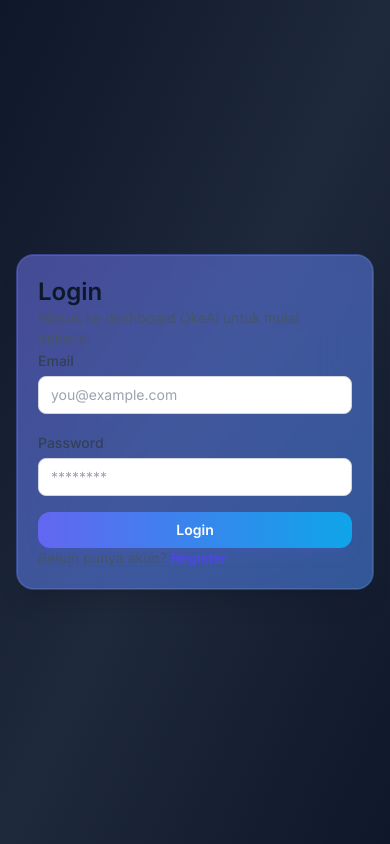
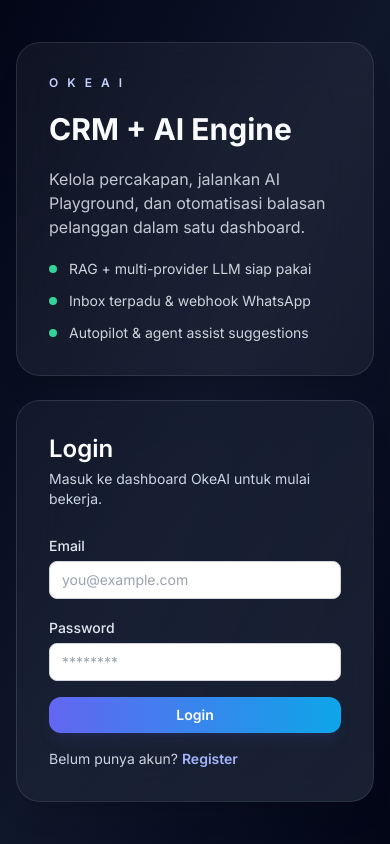
Before and after one commit to GedeOke/Oke.AI, a React (Vite) app in the folder frontend/: page /login in a window 390 px wide. Built offline with nearby package versions, Linux system fonts and the light colour scheme; no server answers.

Commit message:
style(auth): refined hero + form cards with bold gradient theme

```diff
--- a/frontend/src/pages/Login.jsx
+++ b/frontend/src/pages/Login.jsx
@@ -28,16 +28,14 @@
   };
 
   return (
-    <div className="min-h-screen bg-gradient-to-br from-slate-900 via-slate-800 to-slate-900 text-slate-50 flex items-center justify-center px-4">
-      <div className="grid grid-cols-1 md:grid-cols-2 w-full max-w-5xl gap-6">
-        <div className="hidden md:flex flex-col justify-between glass-card rounded-2xl p-8 bg-white/5 border border-white/10">
-          <div>
-            <p className="text-xs uppercase tracking-[0.3em] text-indigo-200 font-semibold">OkeAI</p>
-            <h2 className="text-3xl font-semibold mt-2">CRM + AI Engine</h2>
-            <p className="text-sm text-slate-200/80 mt-2">
-              Kelola percakapan, jalankan AI Playground, dan otomatisasi balasan pelanggan dalam satu dashboard.
-            </p>
-          </div>
+    <div className="min-h-screen bg-gradient-to-br from-slate-950 via-slate-900 to-slate-950 text-slate-50 flex items-center justify-center px-4 py-10">
+      <div className="w-full max-w-6xl grid grid-cols-1 lg:grid-cols-2 gap-6 items-center">
+        <div className="glass-card rounded-3xl p-8 space-y-5 shadow-2xl border border-white/10">
+          <p className="text-xs uppercase tracking-[0.25em] text-indigo-200 font-semibold">O K E A I</p>
+          <h2 className="text-3xl lg:text-4xl font-bold">CRM + AI Engine</h2>
+          <p className="text-base text-slate-200/85">
+            Kelola percakapan, jalankan AI Playground, dan otomatisasi balasan pelanggan dalam satu dashboard.
+          </p>
           <div className="space-y-3 text-sm text-slate-200/90">
             <div className="flex items-center gap-3">
               <span className="w-2 h-2 rounded-full bg-emerald-400" />
@@ -54,46 +52,46 @@
           </div>
         </div>
 
-        <Card className="w-full max-w-lg mx-auto space-y-5">
-          <div>
-            <h1 className="text-2xl font-semibold text-slate-900">Login</h1>
-            <p className="text-sm text-slate-600">Masuk ke dashboard OkeAI untuk mulai bekerja.</p>
+        <div className="glass-card rounded-3xl p-8 shadow-2xl border border-white/10 bg-gradient-to-br from-slate-900/60 to-slate-800/60">
+          <div className="space-y-1 mb-6">
+            <h1 className="text-2xl font-semibold text-white">Login</h1>
+            <p className="text-sm text-slate-300">Masuk ke dashboard OkeAI untuk mulai bekerja.</p>
           </div>
-          {error && <p className="text-sm text-red-600">Error: {JSON.stringify(error)}</p>}
+          {error && <p className="text-sm text-red-300 mb-4">Error: {JSON.stringify(error)}</p>}
           <form className="space-y-4" onSubmit={handleSubmit}>
-            <div>
-              <label className="text-sm font-medium text-slate-700">Email</label>
+            <div className="space-y-1">
+              <label className="text-sm font-medium text-slate-200">Email</label>
               <Input
                 type="email"
                 value={email}
                 onChange={(e) => setEmail(e.target.value)}
                 required
                 placeholder="you@example.com"
-                className="mt-1"
+                className="mt-1 bg-white text-slate-900"
               />
             </div>
-            <div>
-              <label className="text-sm font-medium text-slate-700">Password</label>
+            <div className="space-y-1">
+              <label className="text-sm font-medium text-slate-200">Password</label>
               <Input
                 type="password"
                 value={password}
                 onChange={(e) => setPassword(e.target.value)}
                 required
                 placeholder="********"
-                className="mt-1"
+                className="mt-1 bg-white text-slate-900"
               />
             </div>
             <Button type="submit" className="w-full" disabled={loading}>
               {loading ? "Loading..." : "Login"}
             </Button>
           </form>
-          <p className="text-sm text-slate-600">
+          <p className="text-sm text-slate-300 mt-4">
             Belum punya akun?{" "}
-            <Link className="text-indigo-600 font-semibold" to="/register">
+            <Link className="text-indigo-300 font-semibold" to="/register">
               Register
             </Link>
           </p>
-        </Card>
+        </div>
       </div>
     </div>
   );
--- a/frontend/src/pages/Register.jsx
+++ b/frontend/src/pages/Register.jsx
@@ -29,9 +29,9 @@
   };
 
   return (
-    <div className="min-h-screen bg-gradient-to-br from-slate-900 via-slate-800 to-slate-900 text-slate-50 flex items-center justify-center px-4">
-      <div className="grid grid-cols-1 md:grid-cols-2 w-full max-w-5xl gap-6">
-        <div className="hidden md:flex flex-col justify-between glass-card rounded-2xl p-8 bg-white/5 border border-white/10">
+    <div className="min-h-screen bg-gradient-to-br from-slate-950 via-slate-900 to-slate-950 text-slate-50 flex items-center justify-center px-4 py-10">
+      <div className="grid grid-cols-1 lg:grid-cols-2 w-full max-w-6xl gap-6 items-center">
+        <div className="hidden lg:flex flex-col justify-between glass-card rounded-3xl p-8 bg-white/5 border border-white/10 shadow-2xl">
           <div>
             <p className="text-xs uppercase tracking-[0.3em] text-indigo-200 font-semibold">OkeAI</p>
             <h2 className="text-3xl font-semibold mt-2">Daftar & Mulai</h2>
@@ -55,56 +55,56 @@
           </div>
         </div>
 
-        <Card className="w-full max-w-lg mx-auto space-y-5">
+        <div className="glass-card rounded-3xl p-8 shadow-2xl border border-white/10 bg-gradient-to-br from-slate-900/60 to-slate-800/60 space-y-5">
           <div>
-            <h1 className="text-2xl font-semibold text-slate-900">Register</h1>
-            <p className="text-sm text-slate-600">Buat akun baru OkeAI.</p>
+            <h1 className="text-2xl font-semibold text-white">Register</h1>
+            <p className="text-sm text-slate-300">Buat akun baru OkeAI.</p>
           </div>
-          {error && <p className="text-sm text-red-600">Error: {JSON.stringify(error)}</p>}
+          {error && <p className="text-sm text-red-300">Error: {JSON.stringify(error)}</p>}
           <form className="space-y-4" onSubmit={handleSubmit}>
             <div>
-              <label className="text-sm font-medium text-slate-700">Nama Lengkap</label>
+              <label className="text-sm font-medium text-slate-200">Nama Lengkap</label>
               <Input
                 value={fullName}
                 onChange={(e) => setFullName(e.target.value)}
                 required
                 placeholder="Nama lengkap"
-                className="mt-1"
+                className="mt-1 bg-white text-slate-900"
               />
             </div>
             <div>
-              <label className="text-sm font-medium text-slate-700">Email</label>
+              <label className="text-sm font-medium text-slate-200">Email</label>
               <Input
                 type="email"
                 value={email}
                 onChange={(e) => setEmail(e.target.value)}
                 required
                 placeholder="you@example.com"
-                className="mt-1"
+                className="mt-1 bg-white text-slate-900"
               />
             </div>
             <div>
-              <label className="text-sm font-medium text-slate-700">Password</label>
+              <label className="text-sm font-medium text-slate-200">Password</label>
               <Input
                 type="password"
                 value={password}
                 onChange={(e) => setPassword(e.target.value)}
                 required
                 placeholder="********"
-                className="mt-1"
+                className="mt-1 bg-white text-slate-900"
               />
             </div>
             <Button type="submit" className="w-full" disabled={loading}>
               {loading ? "Loading..." : "Register"}
             </Button>
           </form>
-          <p className="text-sm text-slate-600">
+          <p className="text-sm text-slate-300">
             Sudah punya akun?{" "}
-            <Link className="text-indigo-600 font-semibold" to="/login">
+            <Link className="text-indigo-300 font-semibold" to="/login">
               Login
             </Link>
           </p>
-        </Card>
+        </div>
       </div>
     </div>
   );
```
